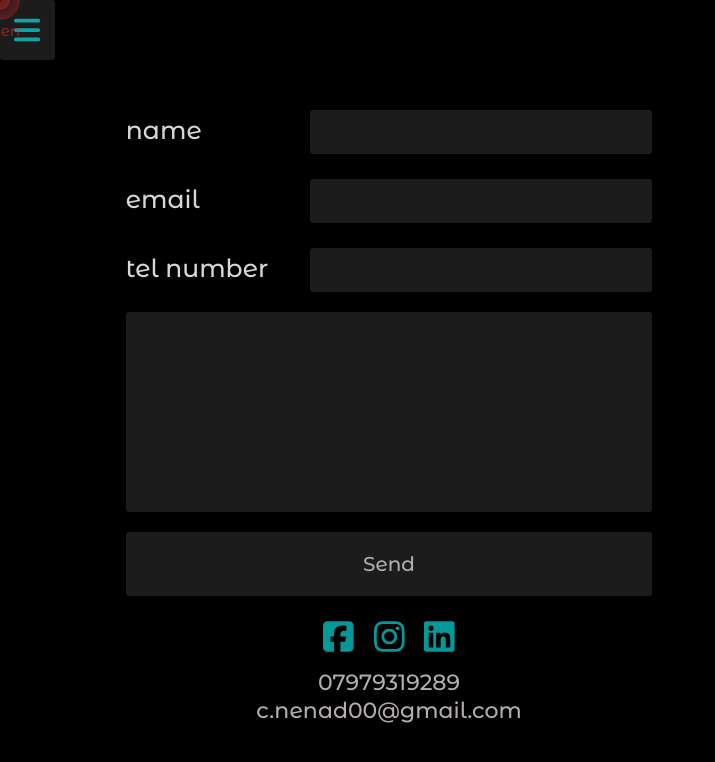
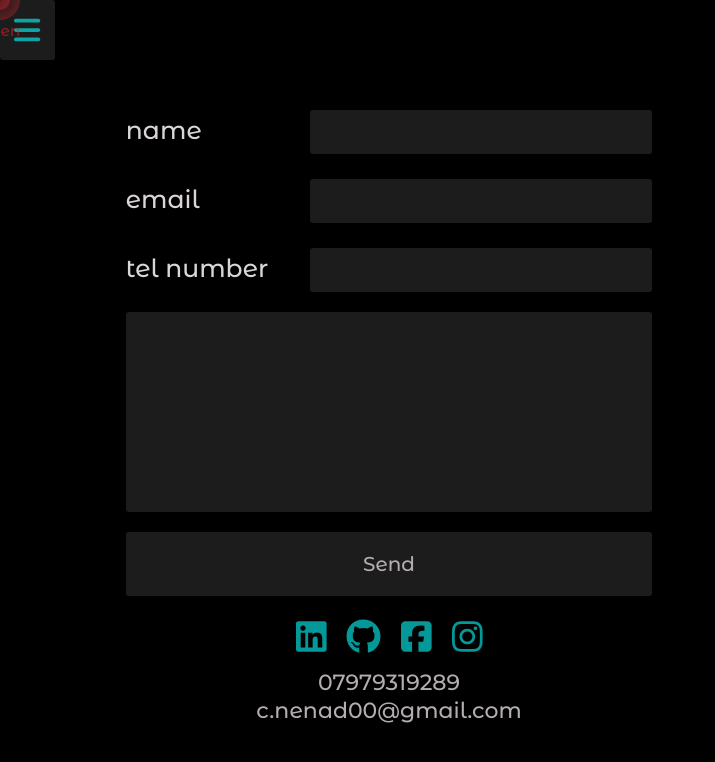
Before and after one commit to Nesh00/portfolio, a React (Create React App) app: page /contact in a window 1280 px wide. Shown: the top 762 px of the page, without its empty margins (0-715 px from the left). Built offline with nearby package versions, Linux system fonts and the light colour scheme.

Commit message:
add GitHub link to Social component

```diff
--- a/src/components/Contact/Social.jsx
+++ b/src/components/Contact/Social.jsx
@@ -4,6 +4,7 @@ import { CursorContext } from '../../context/CursorContext';
 import { FontAwesomeIcon } from '@fortawesome/react-fontawesome';
 import {
   faFacebookSquare,
+  faGithub,
   faInstagram,
   faLinkedin,
 } from '@fortawesome/free-brands-svg-icons';
@@ -13,6 +14,26 @@ const Social = () => {
 
   return (
     <section className='contact__social'>
+      <a
+        href='https://www.linkedin.com/in/nenad-tsvetanovski-3101b474'
+        target='_blank'
+        rel='noopener noreferrer'
+        className='contact__social--icon'
+        onMouseEnter={() => cursorChangeHandler('cursor--open')}
+        onMouseLeave={() => cursorChangeHandler('')}
+      >
+        <FontAwesomeIcon icon={faLinkedin} className='contact__social--icon' />
+      </a>
+      <a
+        href='https://github.com/Nesh00'
+        target='_blank'
+        rel='noopener noreferrer'
+        className='contact__social--icon'
+        onMouseEnter={() => cursorChangeHandler('cursor--open')}
+        onMouseLeave={() => cursorChangeHandler('')}
+      >
+        <FontAwesomeIcon icon={faGithub} className='contact__social--icon' />
+      </a>
       <a
         href='https://www.facebook.com/nenad.cvetanovski.3'
         target='_blank'
@@ -33,16 +54,7 @@ const Social = () => {
       >
         <FontAwesomeIcon icon={faInstagram} className='contact__social--icon' />
       </a>
-      <a
-        href='https://www.linkedin.com/in/nenad-tsvetanovski-3101b474'
-        target='_blank'
-        rel='noopener noreferrer'
-        className='contact__social--icon'
-        onMouseEnter={() => cursorChangeHandler('cursor--open')}
-        onMouseLeave={() => cursorChangeHandler('')}
-      >
-        <FontAwesomeIcon icon={faLinkedin} className='contact__social--icon' />
-      </a>
+
       <div className='contact__info'>
         <p>07979319289</p>
         <p>c.nenad00@gmail.com</p>
```
